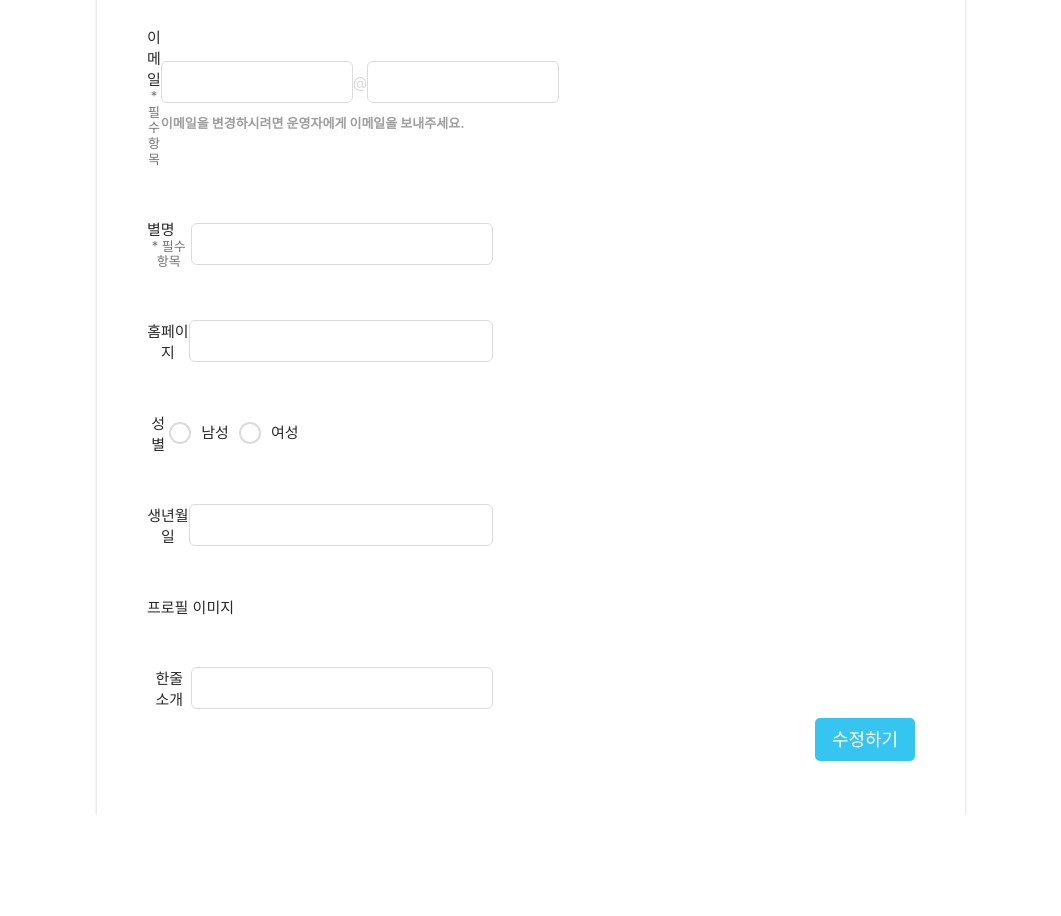
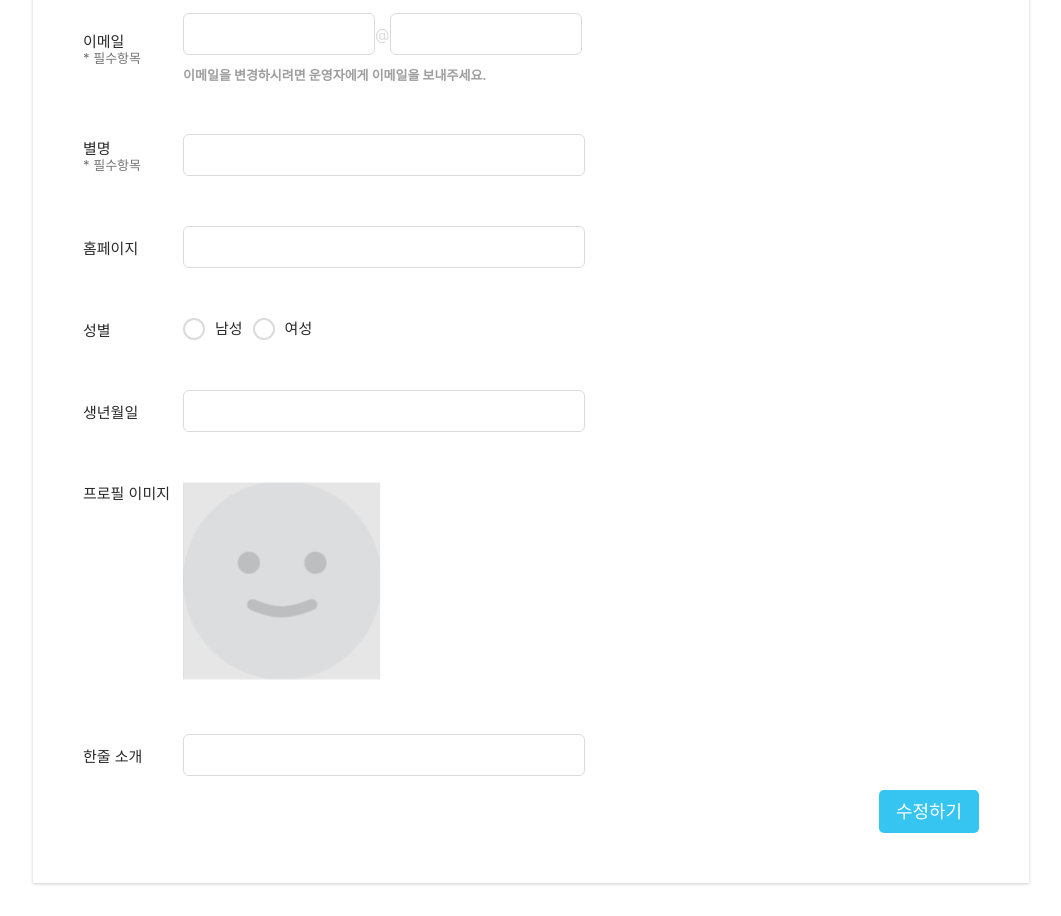
Before and after one commit to 3rd-PARD-WEB-PART/KIMYEEUN, a React (Create React App) app in the folder pard_3rd_kimyeeun_todayhome/: page / in a window 1280 px wide. Shown: the part 420-1336 px from the top of the page, without its empty margins (109-1170 px from the left). Before the commit the page ends 1235 px from the top, so only its background shows below. Built offline with nearby package versions, Linux system fonts and the light colour scheme.

Commit message:
파일 업로드, 2페이지 레이아웃 편집

```diff
--- a/pard_3rd_kimyeeun_todayhome/src/Pages/EditPage/EditProfile.js
+++ b/pard_3rd_kimyeeun_todayhome/src/Pages/EditPage/EditProfile.js
@@ -1,16 +1,66 @@
 import styled from "styled-components";
-import { useState, useRef } from "react";
+import { useState } from "react";
 
 function EditProfile() {
-    const [selectedFile, setSelectedFile] = useState(null);
-    const handleFileInputChange = (e) => {
-        const file = e.target.files[0];
-        setSelectedFile(file);
-    };
+  const [emailFirst, setEmailFirst] = useState("");
+  const [emailSecond, setEmailSecond] = useState("");
+  const [nickName, setNickName] = useState("");
+  const [homePage, setHomePage] = useState("");
+  const [gender, setGender] = useState("");
+  const [birth, setBirth] = useState("");
+  const [selectedFile, setSelectedFile] = useState("/DefaultProfileImage.svg");
+  const [bio, setBio] = useState("");
 
-    const handleProfileImageClick = () => {
-        document.getElementById('fileInput').click();
-    };
+  const handleFileInputChange = (e) => {
+    const file = e.target.files[0];
+    const imageUrl = URL.createObjectURL(file);
+    setSelectedFile(imageUrl);
+  };
+
+  const handleProfileImageClick = () => {
+    document.getElementById("fileInput").click();
+  };
+
+  const handleEmailFirstChange = (e) => {
+    setEmailFirst(e.target.value);
+  };
+  const handleEmailSecondChange = (e) => {
+    setEmailSecond(e.target.value);
+  };
+
+  const handleNickNameChange = (e) => {
+    setNickName(e.target.value);
+  };
+
+  const handleHomePageChange = (e) => {
+    setHomePage(e.target.value);
+  };
+
+  const handleGenderChange = (e) => {
+    setGender(e.target.value);
+  };
+
+  const handleBirthChange = (e) => {
+    setBirth(e.target.value);
+  };
+
+  const handleBioChange = (e) => {
+    setBio(e.target.value);
+  };
+
+  // 수정하기 버튼 클릭 시 이벤트 핸들러
+  const handleEditButtonClick = () => {
+    console.log("수정된 정보:", {
+      emailFirst,
+      emailSecond,
+      nickName,
+      homePage,
+      gender,
+      birth,
+      selectedFile,
+      bio,
+    });
+  };
 
   return (
     <>
@@ -74,9 +124,9 @@ function EditProfile() {
                 </FormLeft>
                 <EmailArea>
                   <EmailInput>
-                    <GetEmail type="text" />
+                    <GetEmail type="text" onChange={handleEmailFirstChange} />
                     <Small>@</Small>
-                    <GetEmail type="text" />
+                    <GetEmail type="text" onChange={handleEmailSecondChange} />
                   </EmailInput>
                   <Alert>
                     이메일을 변경하시려면 운영자에게 이메일을 보내주세요.
@@ -88,43 +138,62 @@ function EditProfile() {
                   <FormLabel>별명</FormLabel>
                   <Required>* 필수항목</Required>
                 </FormLeft>
-                <Input type="text" />
+                <Input type="text" onChange={handleNickNameChange} />
               </FormPart>
               <FormPart>
                 <FormLabel>홈페이지</FormLabel>
-                <Input type="text" />
+                <Input type="text" onChange={handleHomePageChange} />
               </FormPart>
               <FormPart>
                 <FormLabel>성별</FormLabel>
                 <RadioOption>
                   <RadioLabel>
-                    <RadioButton type="radio" name="gender" value="남성" />
+                    <RadioButton
+                      type="radio"
+                      name="gender"
+                      value="남성"
+                      onClick={handleGenderChange}
+                    />
                     남성
                   </RadioLabel>
                   <RadioLabel>
-                    <RadioButton type="radio" name="gender" value="여성" />
+                    <RadioButton
+                      type="radio"
+                      name="gender"
+                      value="여성"
+                      onClick={handleGenderChange}
+                    />
                     여성
                   </RadioLabel>
                 </RadioOption>
               </FormPart>
               <FormPart>
                 <FormLabel>생년월일</FormLabel>
-                <Input type="text" />
+                <Input type="text" onChange={handleBirthChange} />
               </FormPart>
-              <FormPart>
-                <FormLabel>프로필 이미지</FormLabel>
+              <FormPart justify="none">
+                <FormLabel alignSelf="flex-start">프로필 이미지</FormLabel>
                 <div>
-                    <input id ="fileInput" type ="file" style={{ display: 'none'}} onChange={handleFileInputChange} />
+                  <ProfileImage
+                    src={selectedFile}
+                    onClick={handleProfileImageClick}
+                  />
+                  <input
+                    id="fileInput"
+                    type="file"
+                    onChange={handleFileInputChange}
+                    style={{ display: "none" }}
+                  />
                 </div>
               </FormPart>
               <FormPart>
                 <FormLabel>한줄 소개</FormLabel>
-                <Input type="text" />
+                <Input type="text" onChange={handleBioChange} />
               </FormPart>
             </FormArea>
           </Under>
           <EditButtonWrapper>
-            <EditButton>수정하기</EditButton>
+            <EditButton onSubmit={handleEditButtonClick}>수정하기</EditButton>
           </EditButtonWrapper>
         </Body>
       </Div>
@@ -234,11 +303,11 @@ const Body = styled.div`
   display: flex;
   flex-direction: column;
   margin-top: 60px;
-  justify-content: space-around;
-  width: 60%;
-  height: 856px;
+  width: 70%;
+  /* height: 856px; */
   box-shadow: 0px 1px 3px 0px #00000033;
   padding: 50px;
+  margin-bottom: 33px;
 `;
 
 const Top = styled.div`
@@ -274,12 +343,10 @@ const FormArea = styled.div`
   flex-direction: column;
 `;
 const FormPart = styled.div`
-  width: 45%;
   display: flex;
   flex-direction: row;
   align-items: center;
   margin-top: 50px;
-  justify-content: space-between;
 `;
 const FormLeft = styled.div`
   display: flex;
@@ -290,9 +357,10 @@ const FormLabel = styled.div`
   font-family: Inter;
   font-size: 15px;
   font-weight: 400;
-  /* line-height: 18.15px; */
-  text-align: center;
+  min-width: 100px;
+  text-align: left;
   color: #292929;
+  align-self: ${(props) => props.alignSelf || ""};
 `;
 const Required = styled.div`
   font-family: Inter;
@@ -341,8 +409,9 @@ const Input = styled.input`
   border-radius: 6px;
   border: 1px solid #dbdbdb;
 `;
-const ImageInput = styled.input`
-  display: none;
+const ProfileImage = styled.img`
+  width: 198px;
+  height: 198px;
 `;
 const RadioLabel = styled.label`
   display: flex;
@@ -377,6 +446,7 @@ const EditButtonWrapper = styled.div`
 `;
 
 const EditButton = styled.div`
+  margin-top: 14px;
   width: 100px;
   height: 43px;
   border-radius: 5px;
@@ -385,5 +455,6 @@ const EditButton = styled.div`
   text-align: center;
   line-height: 43px;
   font-size: 18px;
+  cursor: pointer;
 `;
 export default EditProfile;
```
Also changed, not shown: pard_3rd_kimyeeun_todayhome/public/DefaultProfileImage.svg (added).
